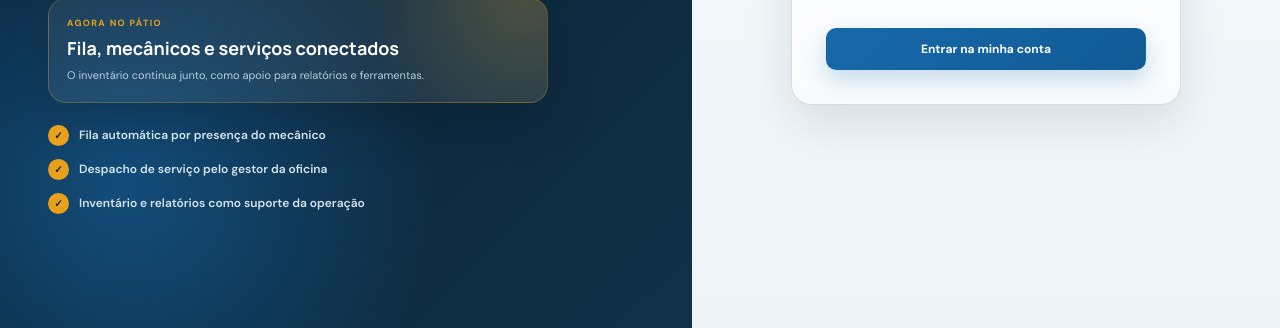
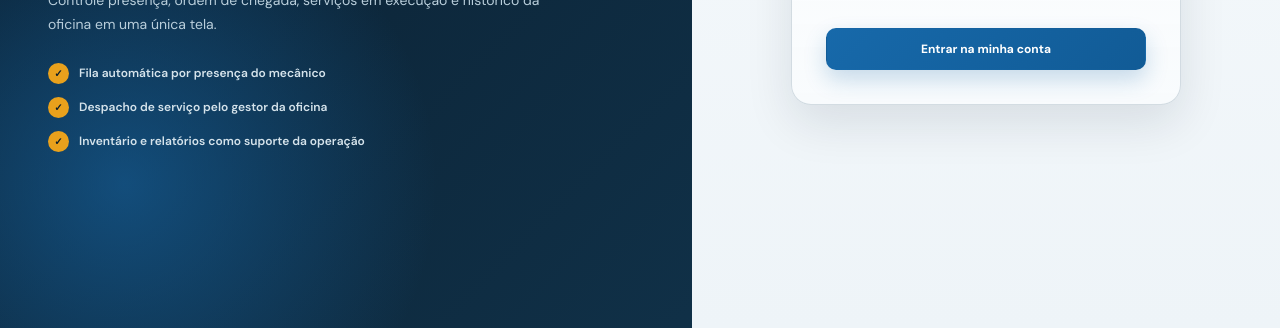
Before and after one commit to WandersonTagua/minha-oficina, a website: page index.html in a window 1280 px wide. Shown: the part 472-800 px from the top of the page. Drawn offline with Linux system fonts and the light colour scheme; no server answers.

Commit message:
Remove destaque confuso da entrada

```diff
--- a/index.html
+++ b/index.html
@@ -38,11 +38,6 @@
           <span class="eyebrow eyebrow-light">GESTÃO DE PÁTIO</span>
           <h1>Gestão de pátio para sua oficina rodar no ritmo certo.</h1>
           <p>Controle presença, ordem de chegada, serviços em execução e histórico da oficina em uma única tela.</p>
-          <div class="auth-yard-card">
-            <span>Agora no pátio</span>
-            <strong>Fila, mecânicos e serviços conectados</strong>
-            <small>O inventário continua junto, como apoio para relatórios e ferramentas.</small>
-          </div>
           <ul>
             <li>Fila automática por presença do mecânico</li>
             <li>Despacho de serviço pelo gestor da oficina</li>
--- a/service-worker.js
+++ b/service-worker.js
@@ -1,4 +1,4 @@
-const CACHE_NAME = "minha-oficina-shell-v18";
+const CACHE_NAME = "minha-oficina-shell-v19";
 const APP_SHELL = [
   "/",
   "/index.html",
--- a/styles.css
+++ b/styles.css
@@ -108,43 +108,10 @@ select {
   line-height: 1.7;
 }
 
-.auth-yard-card {
-  max-width: 500px;
-  display: grid;
-  gap: 7px;
-  margin-top: 24px;
-  padding: 18px;
-  border: 1px solid rgba(233, 161, 28, 0.28);
-  border-radius: 18px;
-  background:
-    radial-gradient(circle at 95% 0%, rgba(233, 161, 28, 0.22), transparent 32%),
-    rgba(255, 255, 255, 0.07);
-  box-shadow: 0 18px 48px rgba(0, 0, 0, 0.16);
-}
-
-.auth-yard-card span {
-  color: var(--gold-500);
-  font-size: 9px;
-  font-weight: 900;
-  letter-spacing: 1.4px;
-  text-transform: uppercase;
-}
-
-.auth-yard-card strong {
-  font-family: "Manrope", sans-serif;
-  font-size: 18px;
-}
-
-.auth-yard-card small {
-  color: #b9cedb;
-  font-size: 11px;
-  line-height: 1.5;
-}
-
 .auth-pitch ul {
   display: grid;
   gap: 13px;
-  margin: 22px 0 0;
+  margin: 26px 0 0;
   padding: 0;
   list-style: none;
   color: #d5e3eb;
@@ -2001,11 +1968,6 @@ select {
     letter-spacing: -1.5px;
   }
 
-  .auth-yard-card {
-    margin-top: 18px;
-    padding: 15px;
-  }
-
   .auth-pitch ul {
     display: none;
   }
@@ -2087,10 +2049,6 @@ select {
 
   .auth-pitch p {
     font-size: 11px;
-  }
-
-  .auth-yard-card strong {
-    font-size: 15px;
   }
 
   .auth-form {
```
